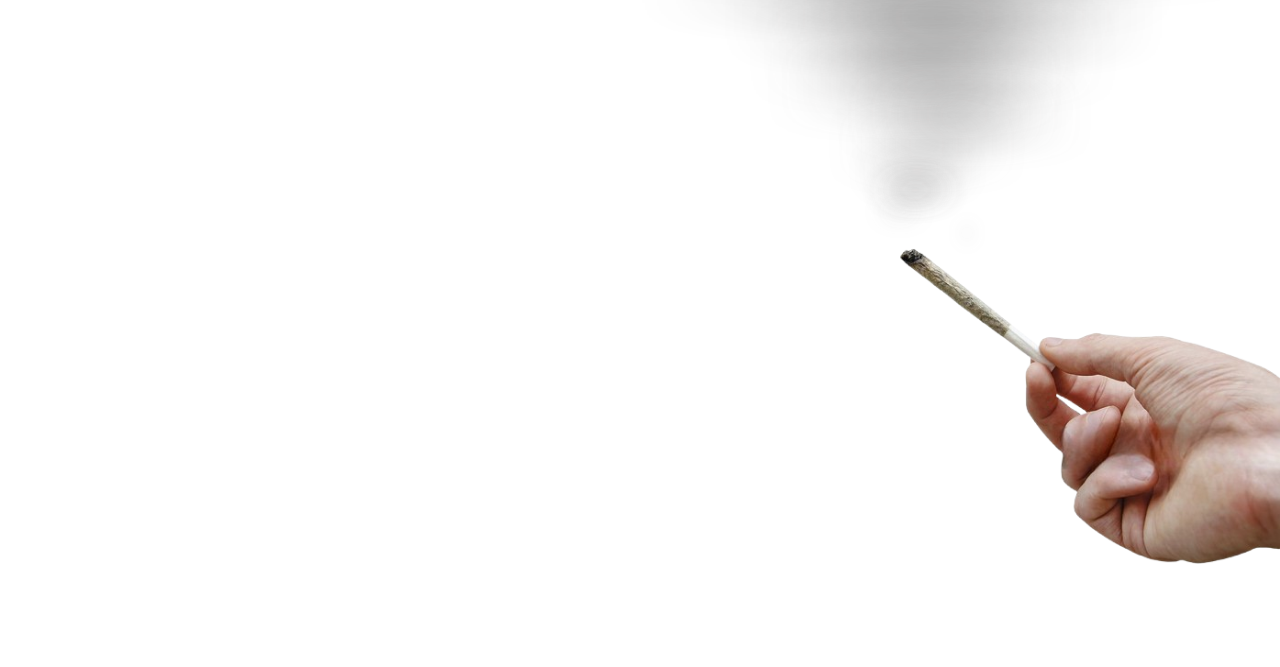
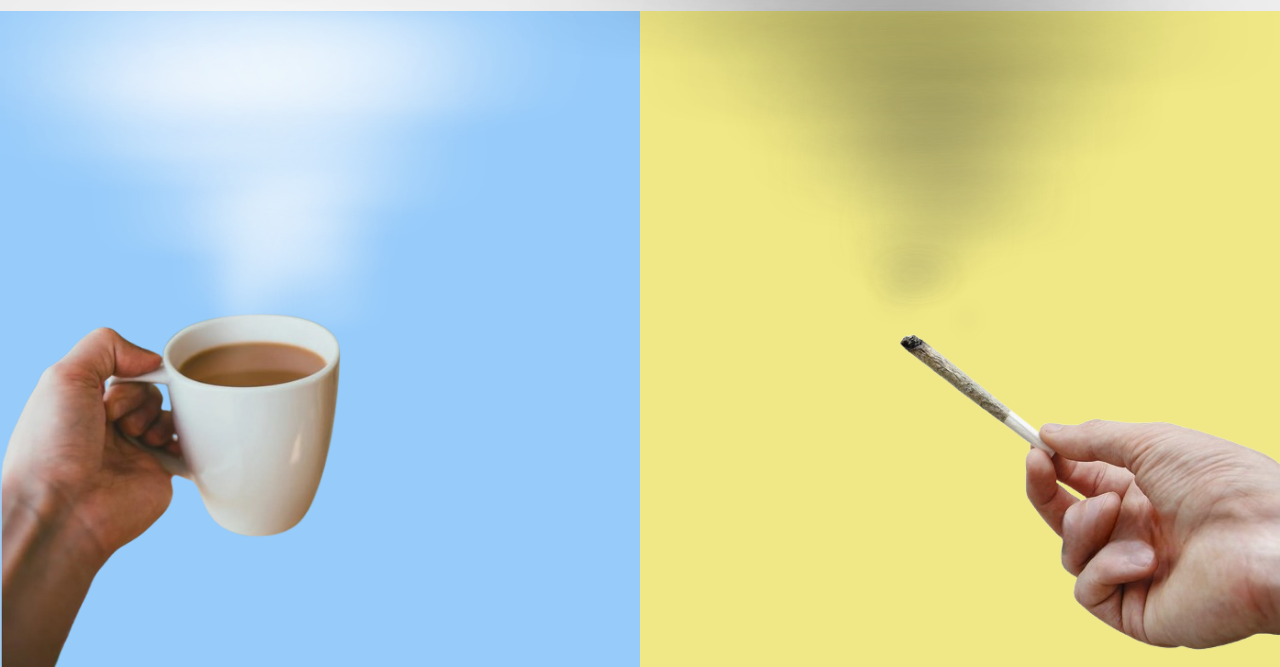
Before and after one commit to rk2hp/Want_A_Smoke, a plain HTML site: page index.html in a window 1280 px wide. Shown: the part 139-806 px from the top of the page. Drawn offline with Linux system fonts and the light colour scheme.

Commit message:
chaii added

```diff
--- /dev/null
+++ b/css/chai.css
@@ -0,0 +1,68 @@
+.chai{
+    display: flex;
+    background-color: rgb(150, 203, 250);
+    flex: 50%;
+    align-items: flex-end;
+}
+#chai_container{
+    flex-direction: column;
+    width: 100%;
+    display: flex;
+    /* border: 2px solid black; */
+}
+.chai_vapour{
+    /* border: 2px solid red; */
+    height: 120px;
+    z-index: 1;
+    display: flex;
+    position: relative;
+    width: max-content;
+    top: 120px;
+    left: 160px;
+
+}
+.vap{
+    position: relative;
+    display: block;
+    height: 120px;
+    background-color: white;
+    margin: 0 2px;
+    min-width: 4px;
+    filter: blur(6px);
+    animation: chai_vap 8s linear infinite;
+    animation-delay: calc((var(--i)* -0.5s));
+    border-radius: 50%;
+
+}
+.chai_image{
+    height: 400px;
+    width: 500px;
+    /* border: 2px solid green; */
+}
+@keyframes chai_vap {
+    0%{
+        transform: translateY(0) scaleX(2);
+        opacity: 0.3;
+    }
+    25%{
+        transform: translateY(-60px) scaleX();
+        opacity: 1;
+
+    }
+    50%{
+        transform: translateY(-150px) scaleX(10);
+        opacity: 1;
+    }
+    75%{
+        transform: translateY(-250px) scaleX(15);
+        margin: 0 4px;
+        opacity: 1;
+
+    }
+    100%{
+        transform: translateY(-300px) scaleX(20);
+        opacity: 1;
+        margin:0 5px;
+    }
+
+}
--- /dev/null
+++ b/css/sutta.css
@@ -0,0 +1,111 @@
+.sutta{
+    /* border: 2px solid black; */
+    flex: 50%;
+    display: flex;
+    height: 100%;
+    align-items: flex-end;
+    justify-content: flex-end;
+    /* transform: rotateY(180deg);
+    transform-origin: center;  */
+    background-color: rgb(240, 232, 134);
+
+}
+
+#sutta_container{
+    display: flex;
+    flex-direction: column;
+    align-items: center;
+    justify-content: center;
+    height: fit-content;
+    width: 500px;
+    /* border: 2px solid green; */
+    /* background-color: rgb(76, 171, 254); */
+    /* align-items: bottom; */
+}
+.vapour{
+    height: max-content;
+    /* border: 2px solid black; */
+    position: relative;
+    display: flex;
+    z-index: 1;
+    top: 92px;
+    right: 25%;
+    padding: 0 20px;
+    height: 120px;
+    /* width: 50px; */
+    /* width: 120px; */
+
+}
+.vapour > span{
+    position: relative;
+    top: 70px;
+    /* bottom: 50px; */
+    display: block;
+    /* margin:0 2px; */
+    /* min-width: 4px; */
+    height: 120px;
+    background: rgb(144, 142, 142);
+    border-radius: 50%;
+    animation: animate 7s linear infinite;
+    filter: blur(9px);
+    animation-delay: calc(var(--i)* -0.5s);
+}
+@keyframes animate {
+    0%
+    {
+        transform:translateY(0) scaleX(1);
+        opacity: 0.5;
+        background-color: rgb(119, 119, 119);
+        margin: 0 0px;
+        height: 20px;
+        min-width: 2px;
+
+    }
+    15%{
+        height: 50px;
+    }
+    25%
+    {
+        transform:translateY(-100px) scaleX(3.8);
+        opacity: 1;
+        background-color:rgb(70, 69, 69);
+        margin: 0 0px;
+        height: 75px;
+        min-width: 2px;
+    }
+
+    50%
+    {
+        transform:translateY(-220px) scaleX(7.8);
+        opacity: 1;
+        background-color:rgb(54, 53, 53);
+        margin: 0 2px;
+        height: 100px;
+        min-width: 4px;
+    }
+    75%{
+        transform: translateY(-350px) scaleX(15);
+        opacity:0.5 ;
+        background-color: rgb(0, 0, 0);
+        margin: 0 5px;
+        min-width: 6px;
+
+    }
+    100%
+    {
+        transform:translateY(-450px) scaleX(20);
+        opacity: 0;
+        background-color:rgb(50, 50, 50);
+        margin: 0 8px;
+        min-width: 7px;
+    }
+ }
+.sutta_image{
+    /* border: 2px solid black; */
+    height: 400px;
+    width: 400px;
+    position: relative;
+    left: 10%;
+    /* bottom: -150px;
+    right: 50px; */
+}
--- a/index.html
+++ b/index.html
@@ -4,135 +4,46 @@
     <meta charset="UTF-8">
     <meta name="viewport" content="width=device-width, initial-scale=1.0">
     <title>Chain Smokers</title>
+    <link rel="stylesheet" href="css/sutta.css">
+    <link rel="stylesheet" href="css/chai.css">
     <style>
         *{
             margin: 0;
             padding: 0;
+            box-sizing: border-box;
         }
         body{
             height: 100vh;
             display: block;
-
-
-            /* background-color: black; */
         }
         #sec1{
-            height: 200px;
+            height: 150px;
             width: 100%;
             display: flex;
             justify-content: center;
             align-items: center;
-            /* background-color: peachpuff; */
-        }
-        #sec2{
-            display: flex;
-            align-items: flex-end;
-            justify-content: flex-end;
-            /* background-color: white; */
+            background-color: rgb(237, 237, 237);
         }
         #sec1 h1{
             font-size:40px;
         }
-        #container{
+        #sec2{
            display: flex;
-            flex-direction: column;
-            align-items: center;
-
-            justify-content: center;
-            height: fit-content;
-            width: 500px;
-            /* border: 2px solid green; */
-
-            /* background-color: rgb(76, 171, 254); */
-            /* align-items: bottom; */
+           /* border: 2px solid black; */
+           flex-direction: row;
+           flex-wrap: wrap;
+           height: 82vh;
         }
-        .vapour{
-            height: max-content;
-            /* border: 2px solid black; */
-            position: relative;
-            display: flex;
-            z-index: 1;
-            top: 92px;
-            right: 25%;
-            padding: 0 20px;
-            height: 120px;
-            /* width: 50px; */
-            /* width: 120px; */
-
+        @media screen and (max-width: 768px){
+            .chai{
+                flex: 100%;
             }
-        .vapour span{
-            position: relative;
-            top: 70px;
-            /* bottom: 50px; */
-            display: block;
-            /* margin:0 2px; */
-            /* min-width: 4px; */
-            height: 120px;
-            background: rgb(144, 142, 142);
-            border-radius: 50%;
-            animation: animate 7s linear infinite;
-            filter: blur(9px);
-            animation-delay: calc(var(--i)* -0.5s);
+            .sutta{
+                flex: 100%;
             }
-        @keyframes animate {
-            0%
-            {
-                transform:translateY(0) scaleX(1);
-                opacity: 0.5;
-                background-color: rgb(119, 119, 119);
-                margin: 0 0px;
-                height: 20px;
-                min-width: 2px;
-
-            }
-            15%{
-                height: 50px;
-            }
-            25%
-            {
-                transform:translateY(-100px) scaleX(3.8);
-                opacity: 1;
-                background-color:rgb(70, 69, 69);
-                margin: 0 0px;
-                height: 75px;
-                min-width: 2px;
         }
 
-            50%
-            {
-                transform:translateY(-220px) scaleX(7.8);
-                opacity: 1;
-                background-color:rgb(54, 53, 53);
-                margin: 0 2px;
-                height: 100px;
-                min-width: 4px;
-            }
-            75%{
-                transform: translateY(-350px) scaleX(15);
-                opacity:0.5 ;
-                background-color: rgb(0, 0, 0);
-                margin: 0 5px;
-                min-width: 6px;
 
-            }
-            100%
-            {
-                transform:translateY(-450px) scaleX(20);
-                opacity: 0;
-                background-color:rgb(50, 50, 50);
-                margin: 0 8px;
-                min-width: 7px;
-            }
-         }
-        .image{
-            /* border: 2px solid black; */
-            height: 400px;
-            width: 400px;
-            position: relative;
-            left: 10%;
-            /* bottom: -150px;
-            right: 50px; */
-        }
 
     </style>
 </head>
@@ -141,7 +52,34 @@
         <h1>Light Up !!</h1>
     </section>
     <section id="sec2">
-        <div id="container">
+        <div class="chai">
+            <div id="chai_container">
+                <div class="chai_vapour">
+                 <span class="vap" style="--i:1;"></span>
+                 <span class="vap" style="--i:3;"></span>
+                 <span class="vap" style="--i:16;"></span>
+                 <span class="vap" style="--i:5;"></span>
+                 <span class="vap" style="--i:13;"></span>
+                 <span class="vap" style="--i:20;"></span>
+                 <span class="vap" style="--i:6;"></span>
+                 <span class="vap" style="--i:7;"></span>
+                 <span class="vap" style="--i:10;"></span>
+                 <span class="vap" style="--i:8;"></span>
+                 <span class="vap" style="--i:17;"></span>
+                 <span class="vap" style="--i:11;"></span>
+                 <span class="vap" style="--i:12;"></span>
+                 <span class="vap" style="--i:14;"></span>
+                 <span class="vap" style="--i:2;"></span>
+                 <span class="vap" style="--i:9;"></span>
+                 <span class="vap" style="--i:15;"></span>
+                 <span class="vap" style="--i:4;"></span>
+                 <span class="vap" style="--i:19;"></span>
+                </div>
+                <img src="images/chaii.png" class="chai_image">
+             </div>
+        </div>
+        <div class="sutta">
+            <div id="sutta_container">
                 <div class="vapour">
                  <span style="--i:1;"></span>
                  <span style="--i:3;"></span>
@@ -163,8 +101,10 @@
                  <span style="--i:4;"></span>
                  <!-- <span style="--i:19;"></span>    -->
                 </div>
-            <img src="images/cig2.png" class="image">
+                <img src="images/cig2.png" class="sutta_image">
              </div>
+        </div>
+
     </section>
 
 </body>
```
Also changed, not shown: images/chaii.png (added). Lines whose indentation alone changed are shown as unchanged.
